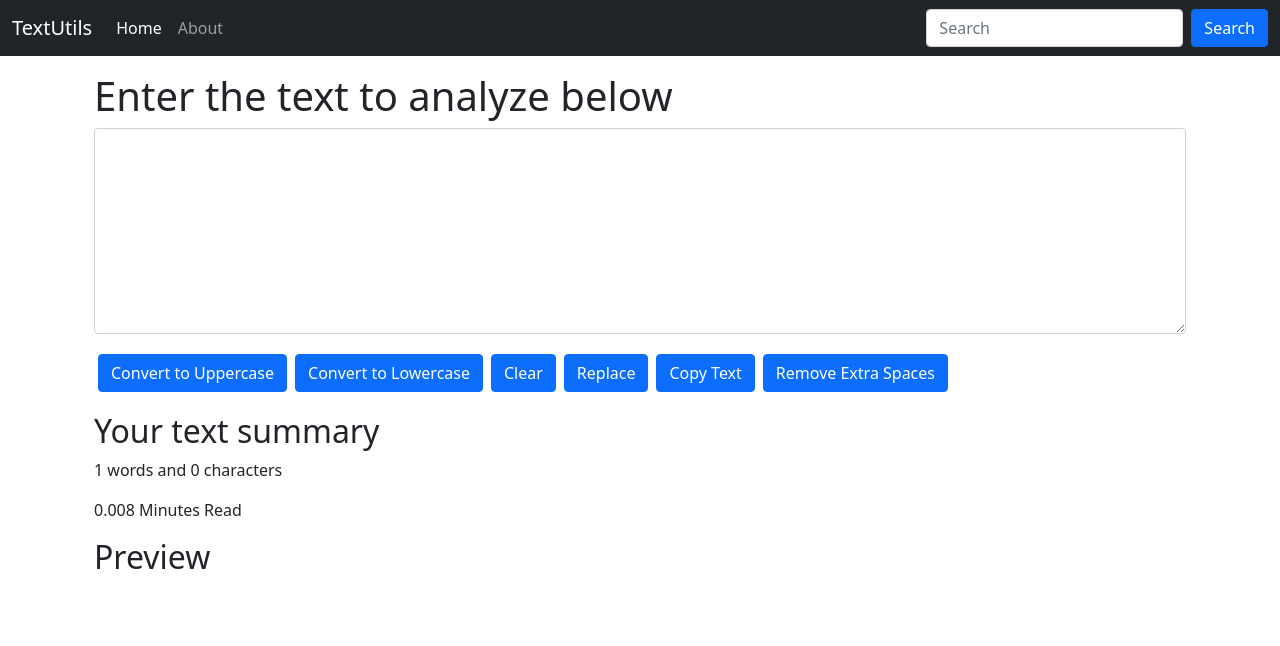
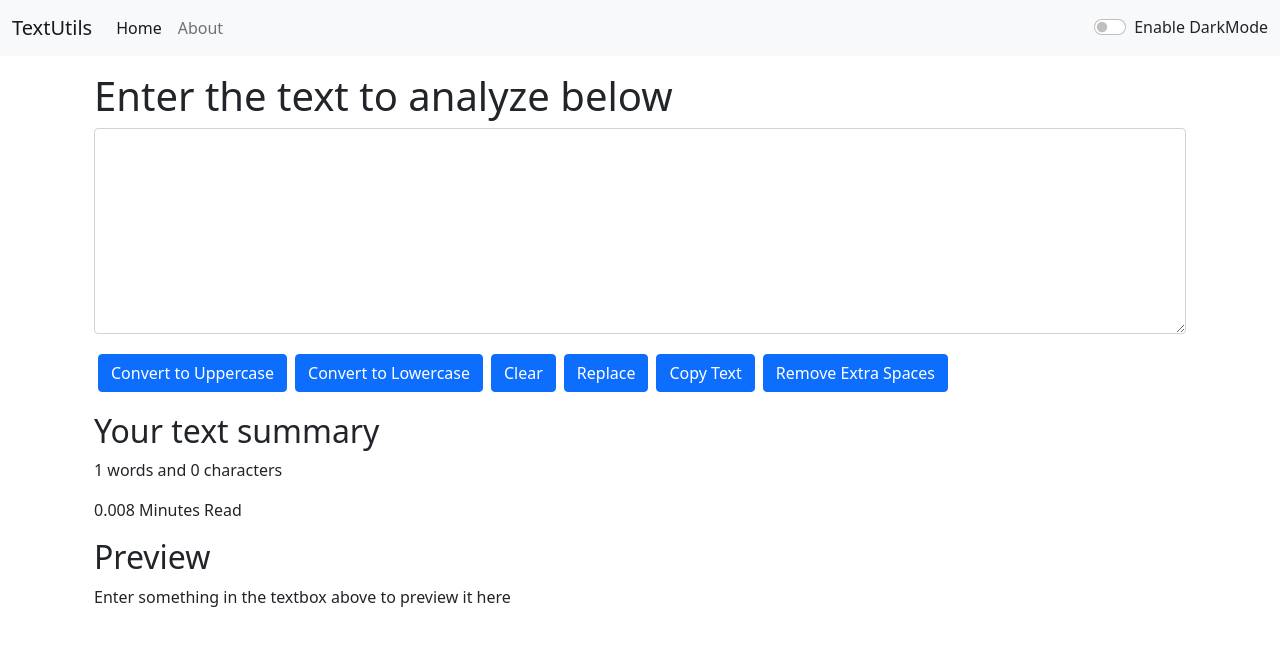
Before and after one commit to hariomchouhan/React_with_Harry, a React (Create React App) app in the folder textutils/: page / in a window 1280 px wide. Shown: the top 646 px of the page. Built offline with nearby package versions, Linux system fonts and the light colour scheme.

Commit message:
add dark and light mode and other minor changes

```diff
--- a/textutils/src/App.js
+++ b/textutils/src/App.js
@@ -1,17 +1,28 @@
-import './App.css';
-import Navbar from './components/Navbar';
-import TextForm from './components/TextForm';
+import { useState } from "react";
+import "./App.css";
+import Navbar from "./components/Navbar";
+import TextForm from "./components/TextForm";
 
 function App() {
+  const [Mode, setMode] = useState("light"); // Whether dark mode is enable or not
+
+  const toggleMode = () => {
+    if (Mode === "light") {
+      setMode("dark");
+      document.body.style.backgroundColor = "#042743"
+    } else {
+      setMode("light");
+      document.body.style.backgroundColor = "white"
+    }
+  };
   return (
     <>
-    {/* <Navbar title="TextUtils" aboutText="About TextUtils"/> */}
-    <Navbar title="TextUtils" />
-    {/* <Navbar /> */}
-    <div className="container my-3">
-
-    <TextForm heading= "Enter the text to analyze below"/>
-    </div>
+      {/* <Navbar title="TextUtils" aboutText="About TextUtils"/> */}
+      <Navbar title="TextUtils" mode={Mode} toggleMode={toggleMode} />
+      {/* <Navbar /> */}
+      <div className="container my-3">
+        <TextForm heading="Enter the text to analyze below" mode={Mode}/>
+      </div>
     </>
   );
 }
--- a/textutils/src/components/Navbar.js
+++ b/textutils/src/components/Navbar.js
@@ -1,40 +1,67 @@
-import React from 'react'
-import PropTypes from 'prop-types'
-
+import React from "react";
+import PropTypes from "prop-types";
 
 export default function Navbar(props) {
   return (
-    <nav className="navbar navbar-expand-lg navbar-dark bg-dark">
+    <nav
+      className={`navbar navbar-expand-lg navbar-${props.mode} bg-${props.mode}`}
+    >
       <div className="container-fluid">
-        <a className="navbar-brand" href="/">{props.title}</a>
-        <button className="navbar-toggler" type="button" data-bs-toggle="collapse" data-bs-target="#navbarSupportedContent" aria-controls="navbarSupportedContent" aria-expanded="false" aria-label="Toggle navigation">
+        <a className="navbar-brand" href="/">
+          {props.title}
+        </a>
+        <button
+          className="navbar-toggler"
+          type="button"
+          data-bs-toggle="collapse"
+          data-bs-target="#navbarSupportedContent"
+          aria-controls="navbarSupportedContent"
+          aria-expanded="false"
+          aria-label="Toggle navigation"
+        >
           <span className="navbar-toggler-icon"></span>
         </button>
         <div className="collapse navbar-collapse" id="navbarSupportedContent">
           <ul className="navbar-nav me-auto mb-2 mb-lg-0">
             <li className="nav-item">
-              <a className="nav-link active" aria-current="page" href="/">Home</a>
+              <a className="nav-link active" aria-current="page" href="/">
+                Home
+              </a>
             </li>
             <li className="nav-item">
-              <a className="nav-link" href="/">{props.aboutText}</a>
+              <a className="nav-link" href="/">
+                {props.aboutText}
+              </a>
             </li>
           </ul>
-          <form className="d-flex">
+          {/* <form className="d-flex">
             <input className="form-control me-2" type="search" placeholder="Search" aria-label="Search"/>
             <button className="btn btn-primary" type="submit">Search</button>
-          </form>
+          </form> */}
+          <div className={`form-check form-switch text-${props.mode==="light" ? "dark" : "light"}`}>
+            <input
+              className="form-check-input"
+              type="checkbox"
+              role="switch"
+              id="flexSwitchCheckDefault"
+              onClick={props.toggleMode}
+            />
+            <label className="form-check-label" htmlFor="flexSwitchCheckDefault">
+              {`${props.mode==="light" ? "Enable DarkMode" : "Disable DarkMode"}`}
+            </label>
+          </div>
         </div>
       </div>
     </nav>
-  )
+  );
 }
 
 Navbar.propTypes = {
-    title: PropTypes.string.isRequired,
-    aboutText: PropTypes.string.isRequired
-}
+  title: PropTypes.string.isRequired,
+  aboutText: PropTypes.string.isRequired,
+};
 
 Navbar.defaultProps = {
-    title: 'Set title here',
-    aboutText: 'About'
-}
+  title: "Set title here",
+  aboutText: "About",
+};
--- a/textutils/src/components/TextForm.js
+++ b/textutils/src/components/TextForm.js
@@ -54,12 +54,13 @@ const handleExtraSpaces = () => {
   // setText = ("new text");// Correct way to change the state
   return (
     <>
-      <div className="container">
+      <div className={`container text-${props.mode==="light" ? "dark" : "light"}`} >
         <h1>{props.heading}</h1>
         <div className="mb-3">
           {/* TextArea */}
           <textarea
-            className="form-control"
+            className={`form-control text-${props.mode==="light" ? "dark" : "light"}`}
+            style={{backgroundColor: props.mode==="dark" ? "gray" : "white"}}
             value={text}
             onChange={handleOnChange}
             id="myBox"
@@ -90,7 +91,7 @@ const handleExtraSpaces = () => {
           Remove Extra Spaces
         </button>
       </div>
-      <div className="container my-3">
+      <div className={`container my-3 text-${props.mode==="light" ? "dark" : "light"}`}>
         {/* Summary */}
         <h2>Your text summary</h2>
         {/* Text Calculation */}
@@ -100,7 +101,7 @@ const handleExtraSpaces = () => {
         <p>{0.008 * text.split(" ").length} Minutes Read</p>
         {/* Text Preview */}
         <h2>Preview</h2>
-        <p>{text}</p>
+        <p>{text.length>0 ? text : "Enter something in the textbox above to preview it here"}</p>
       </div>
     </>
   );
```
